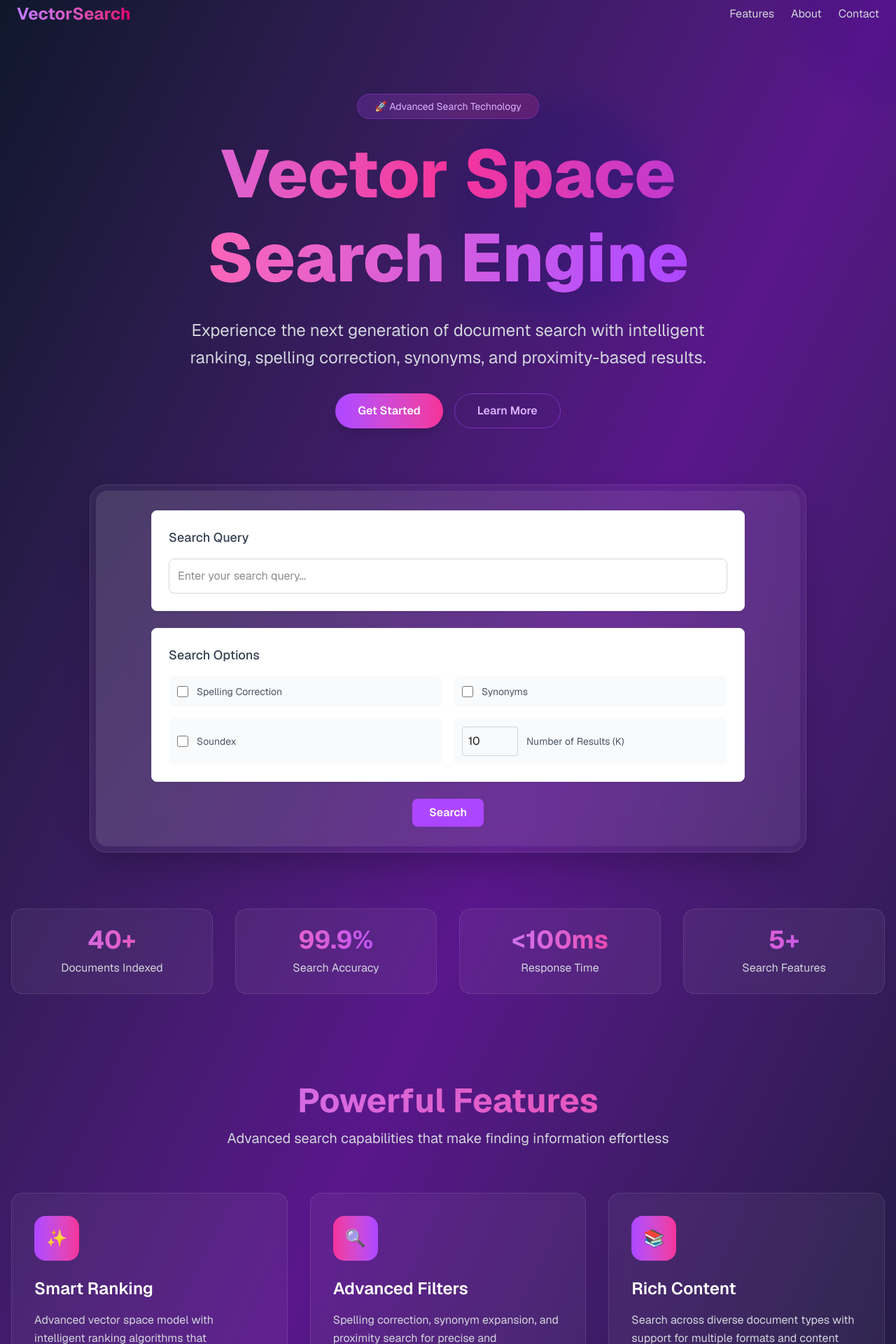
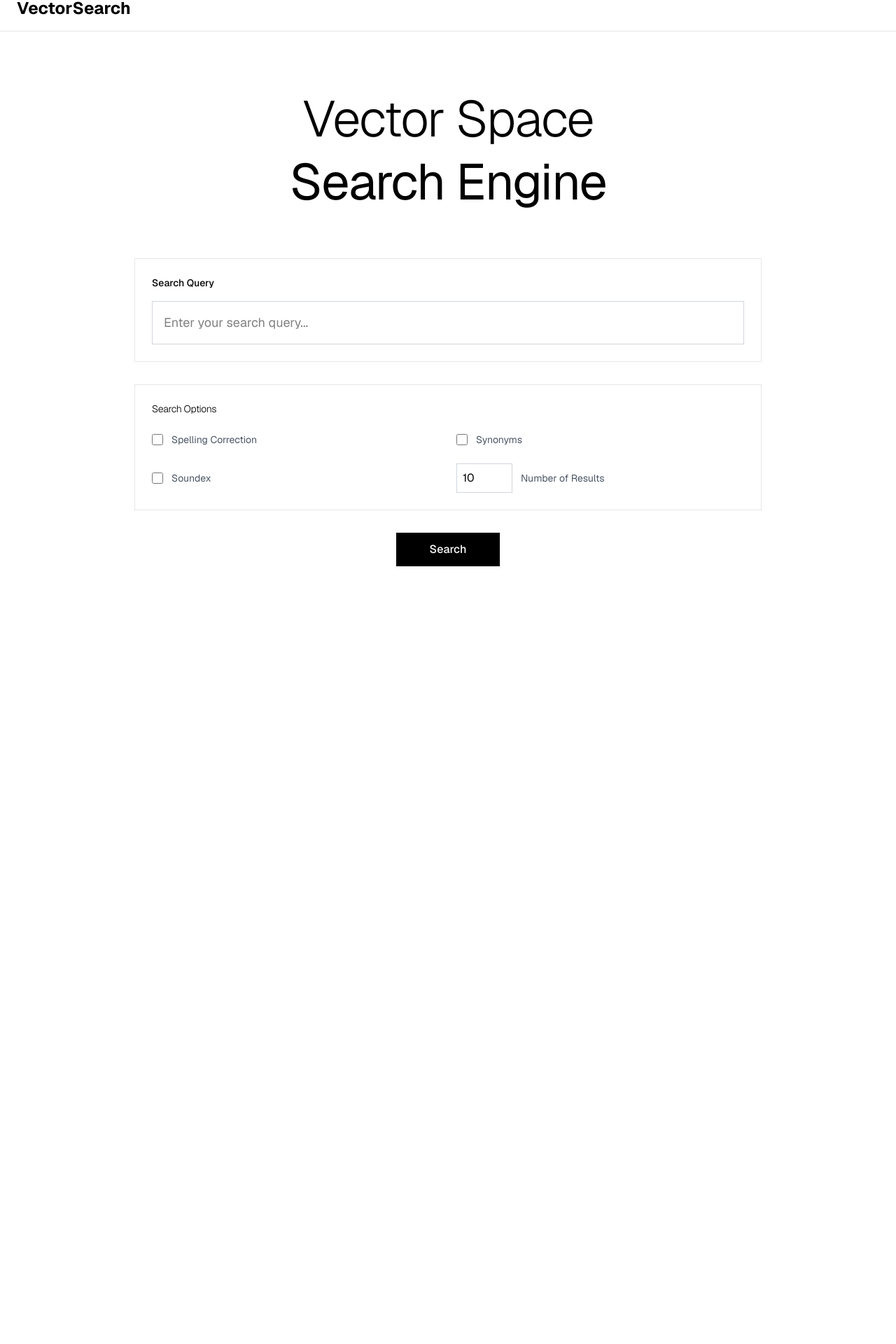
Before and after one commit to LalithChowdary/DBMS_pro, a Next.js app: page / in a window 1280 px wide. Shown: the part 20-1940 px from the top of the page at 70% size. After the commit the page ends 909 px from the top, so only its background shows below. Built offline with nearby package versions, Linux system fonts and the light colour scheme.

Commit message:
changed fronedn and added pagination"

```diff
--- a/app/components/Search.tsx
+++ b/app/components/Search.tsx
@@ -17,17 +17,21 @@ export default function Search() {
   const [results, setResults] = useState<SearchResult[]>([]);
   const [loading, setLoading] = useState(false);
   const [error, setError] = useState('');
+  const [currentPage, setCurrentPage] = useState(1);
+  const pageSize = 10;
 
   const handleSubmit = async (e: FormEvent) => {
     e.preventDefault();
     setLoading(true);
     setError('');
     setResults([]);
+    setCurrentPage(1);
 
     try {
       // Build query parameters for GET request
       const params = new URLSearchParams({
         q: query,
+        k: String(k),
         use_spelling_correction: useSpellingCorrection.toString(),
         use_synonyms: useSynonyms.toString(),
         use_soundex: useSoundex.toString()
@@ -41,10 +45,7 @@ export default function Search() {
       }
 
       const data = await response.json();
-
-      // Limit results to k if specified
-      const limitedResults = data.results.slice(0, k);
-      setResults(limitedResults);
+      setResults(data.results);
     } catch (err) {
       setError(err instanceof Error ? err.message : 'An error occurred');
     } finally {
@@ -53,12 +54,12 @@ export default function Search() {
   };
 
   return (
-    <div className="max-w-4xl mx-auto p-6">
-      <form onSubmit={handleSubmit} className="space-y-6">
+    <div className="max-w-4xl mx-auto">
+      <form onSubmit={handleSubmit} className="space-y-8">
         {/* Search Input */}
-        <div className="bg-white rounded-lg shadow-sm border border-gray-200 p-6">
+        <div className="border border-gray-200 p-6">
           <div className="flex flex-col space-y-4">
-            <label htmlFor="search" className="text-lg font-medium text-gray-700">
+            <label htmlFor="search" className="text-sm font-medium text-black">
               Search Query
             </label>
             <input
@@ -66,7 +67,7 @@ export default function Search() {
               type="text"
               value={query}
               onChange={(e) => setQuery(e.target.value)}
-              className="w-full p-3 border border-gray-300 rounded-lg focus:ring-2 focus:ring-purple-500 focus:border-purple-500"
+              className="w-full p-4 border border-gray-300 focus:border-black focus:outline-none text-lg"
               placeholder="Enter your search query..."
               required
             />
@@ -74,60 +75,60 @@ export default function Search() {
         </div>
 
         {/* Search Options */}
-        <div className="bg-white rounded-lg shadow-sm border border-gray-200 p-6">
-          <h3 className="text-lg font-medium text-gray-700 mb-4">Search Options</h3>
+        <div className="border border-gray-200 p-6">
+          <h3 className="text-sm font-medium text-black mb-6">Search Options</h3>
 
-          <div className="grid grid-cols-1 md:grid-cols-2 gap-4">
-            <div className="flex items-center space-x-3 bg-gray-50 rounded-lg p-3">
+          <div className="grid grid-cols-1 md:grid-cols-2 gap-6">
+            <div className="flex items-center space-x-3">
               <input
                 id="spelling-correction"
                 type="checkbox"
                 checked={useSpellingCorrection}
                 onChange={(e) => setUseSpellingCorrection(e.target.checked)}
-                className="w-4 h-4 text-purple-500 rounded focus:ring-purple-500"
+                className="w-4 h-4 border border-gray-300 focus:border-black"
               />
               <label htmlFor="spelling-correction" className="text-sm text-gray-600">
                 Spelling Correction
               </label>
             </div>
 
-            <div className="flex items-center space-x-3 bg-gray-50 rounded-lg p-3">
+            <div className="flex items-center space-x-3">
               <input
                 id="synonyms"
                 type="checkbox"
                 checked={useSynonyms}
                 onChange={(e) => setUseSynonyms(e.target.checked)}
-                className="w-4 h-4 text-purple-500 rounded focus:ring-purple-500"
+                className="w-4 h-4 border border-gray-300 focus:border-black"
               />
               <label htmlFor="synonyms" className="text-sm text-gray-600">
                 Synonyms
               </label>
             </div>
 
-            <div className="flex items-center space-x-3 bg-gray-50 rounded-lg p-3">
+            <div className="flex items-center space-x-3">
               <input
                 id="soundex"
                 type="checkbox"
                 checked={useSoundex}
                 onChange={(e) => setUseSoundex(e.target.checked)}
-                className="w-4 h-4 text-purple-500 rounded focus:ring-purple-500"
+                className="w-4 h-4 border border-gray-300 focus:border-black"
               />
               <label htmlFor="soundex" className="text-sm text-gray-600">
                 Soundex
               </label>
             </div>
 
-            <div className="flex items-center space-x-3 bg-gray-50 rounded-lg p-3">
+            <div className="flex items-center space-x-3">
               <input
                 type="number"
                 value={k}
                 onChange={(e) => setK(Number(e.target.value))}
-                className="w-20 p-2 border border-gray-300 rounded focus:ring-purple-500 focus:border-purple-500"
+                className="w-20 p-2 border border-gray-300 focus:border-black focus:outline-none"
                 min="1"
                 max="100"
               />
               <label className="text-sm text-gray-600">
-                Number of Results (K)
+                Number of Results
               </label>
             </div>
           </div>
@@ -138,7 +139,7 @@ export default function Search() {
           <button
             type="submit"
             disabled={loading}
-            className="bg-purple-500 hover:bg-purple-600 text-white font-semibold py-2 px-6 rounded-lg transition-colors duration-300 focus:outline-none focus:ring-2 focus:ring-purple-500/50 disabled:opacity-50"
+            className="bg-black hover:bg-gray-800 text-white font-medium py-3 px-12 transition-colors duration-300 focus:outline-none focus:ring-2 focus:ring-gray-500 disabled:opacity-50"
           >
             {loading ? (
               <span className="flex items-center space-x-2">
@@ -156,39 +157,61 @@ export default function Search() {
       </form>
 
       {error && (
-        <div className="mt-6 p-4 bg-red-50 border border-red-200 rounded-lg">
-          <p className="text-red-600">{error}</p>
+        <div className="mt-6 p-4 border border-gray-300 bg-gray-50">
+          <p className="text-black">{error}</p>
         </div>
       )}
 
       {results.length > 0 && (
-        <div className="mt-8">
-          <h2 className="text-2xl font-bold text-gray-800 mb-6">Search Results</h2>
+        <div className="mt-12">
+          <h2 className="text-2xl font-light text-black mb-8">Search Results</h2>
           <div className="space-y-4">
-            {results.map((result) => (
+            {results
+              .slice((currentPage - 1) * pageSize, currentPage * pageSize)
+              .map((result) => (
               <div
                 key={result.doc_id}
-                className="bg-white border border-gray-200 rounded-lg p-6 shadow-sm hover:shadow-md transition-shadow duration-300"
+                className="border border-gray-200 p-6 hover:border-black transition-colors duration-300"
               >
                 <div className="flex justify-between items-start">
                   <div>
                     <a
                       href={`/files/${result.filename}?q=${encodeURIComponent(query)}`}
-                      className="text-lg font-semibold text-purple-600 hover:text-purple-700 transition-colors duration-300"
+                      className="text-lg font-medium text-black hover:text-gray-600 transition-colors duration-300"
                     >
                       {result.filename.replace('.txt', '')}
                     </a>
                     <div className="mt-2 flex items-center space-x-2">
-                      <span className="text-sm text-gray-500">Relevance Score:</span>
-                      <div className="bg-purple-50 rounded px-2 py-1">
-                        <span className="text-purple-600 font-medium">{result.score.toFixed(4)}</span>
-                      </div>
+                      <span className="text-sm text-gray-500">Score:</span>
+                      <span className="text-sm text-black font-medium">{result.score.toFixed(4)}</span>
                     </div>
                   </div>
                 </div>
               </div>
             ))}
           </div>
+          {/* Pagination */}
+          <div className="mt-8 flex items-center justify-between">
+            <button
+              type="button"
+              onClick={() => setCurrentPage((p) => Math.max(1, p - 1))}
+              disabled={currentPage === 1}
+              className="px-4 py-2 border border-gray-300 text-black disabled:opacity-50"
+            >
+              Previous
+            </button>
+            <div className="text-sm text-gray-600">
+              Page {currentPage} of {Math.max(1, Math.ceil(results.length / pageSize))}
+            </div>
+            <button
+              type="button"
+              onClick={() => setCurrentPage((p) => Math.min(Math.ceil(results.length / pageSize), p + 1))}
+              disabled={currentPage >= Math.ceil(results.length / pageSize)}
+              className="px-4 py-2 border border-gray-300 text-black disabled:opacity-50"
+            >
+              Next
+            </button>
+          </div>
         </div>
       )}
     </div>
--- a/app/globals.css
+++ b/app/globals.css
@@ -2,7 +2,7 @@
 
 :root {
   --background: #ffffff;
-  --foreground: #171717;
+  --foreground: #000000;
 }
 
 @theme inline {
@@ -12,13 +12,6 @@
   --font-mono: var(--font-geist-mono);
 }
 
-@media (prefers-color-scheme: dark) {
-  :root {
-    --background: #0a0a0a;
-    --foreground: #ededed;
-  }
-}
-
 body {
   background: var(--background);
   color: var(--foreground);
@@ -26,114 +19,27 @@ body {
   overflow-x: hidden;
 }
 
-/* Custom animations */
-@keyframes float {
-  0%, 100% {
-    transform: translateY(0px);
-  }
-  50% {
-    transform: translateY(-20px);
-  }
-}
-
-@keyframes glow {
-  0%, 100% {
-    box-shadow: 0 0 20px rgba(147, 51, 234, 0.3);
-  }
-  50% {
-    box-shadow: 0 0 40px rgba(147, 51, 234, 0.6);
-  }
-}
-
-@keyframes slideInUp {
-  from {
-    opacity: 0;
-    transform: translateY(30px);
-  }
-  to {
-    opacity: 1;
-    transform: translateY(0);
-  }
-}
-
-@keyframes fadeInScale {
-  from {
-    opacity: 0;
-    transform: scale(0.9);
-  }
-  to {
-    opacity: 1;
-    transform: scale(1);
-  }
-}
-
-/* Custom utility classes */
-.animate-float {
-  animation: float 6s ease-in-out infinite;
-}
-
-.animate-glow {
-  animation: glow 2s ease-in-out infinite;
-}
-
-.animate-slide-in-up {
-  animation: slideInUp 0.6s ease-out;
-}
-
-.animate-fade-in-scale {
-  animation: fadeInScale 0.5s ease-out;
-}
-
 /* Smooth scrolling */
 html {
   scroll-behavior: smooth;
 }
 
-/* Custom scrollbar */
+/* Custom scrollbar - minimal black and white */
 ::-webkit-scrollbar {
-  width: 8px;
+  width: 6px;
 }
 
 ::-webkit-scrollbar-track {
-  background: rgba(0, 0, 0, 0.1);
+  background: #f5f5f5;
 }
 
 ::-webkit-scrollbar-thumb {
-  background: linear-gradient(45deg, #8b5cf6, #ec4899);
-  border-radius: 4px;
+  background: #000000;
+  border-radius: 3px;
 }
 
 ::-webkit-scrollbar-thumb:hover {
-  background: linear-gradient(45deg, #7c3aed, #db2777);
-}
-
-/* Glass morphism effect */
-.glass {
-  background: rgba(255, 255, 255, 0.1);
-  backdrop-filter: blur(10px);
-  border: 1px solid rgba(255, 255, 255, 0.2);
-}
-
-/* Gradient text */
-.gradient-text {
-  background: linear-gradient(45deg, #8b5cf6, #ec4899, #06b6d4);
-  background-size: 200% 200%;
-  -webkit-background-clip: text;
-  -webkit-text-fill-color: transparent;
-  background-clip: text;
-  animation: gradient-shift 3s ease infinite;
-}
-
-@keyframes gradient-shift {
-  0% {
-    background-position: 0% 50%;
-  }
-  50% {
-    background-position: 100% 50%;
-  }
-  100% {
-    background-position: 0% 50%;
-  }
+  background: #333333;
 }
 
 /* Responsive improvements */
@@ -143,21 +49,71 @@ html {
     padding-right: 1rem;
   }
 
-  .text-6xl {
-    font-size: 3rem;
+  .text-5xl {
+    font-size: 2.5rem;
   }
 
-  .text-8xl {
-    font-size: 4rem;
+  .text-7xl {
+    font-size: 3.5rem;
   }
 }
 
-/* Focus styles for accessibility */
+/* Focus styles for accessibility - black and white theme */
 button:focus,
 input:focus,
 textarea:focus {
-  outline: 2px solid #8b5cf6;
+  outline: 2px solid #000000;
   outline-offset: 2px;
+}
+
+/* Minimal animations */
+@keyframes fadeIn {
+  from {
+    opacity: 0;
+  }
+  to {
+    opacity: 1;
+  }
+}
+
+.animate-fade-in {
+  animation: fadeIn 0.3s ease-out;
+}
+
+/* Clean typography */
+h1, h2, h3, h4, h5, h6 {
+  font-weight: 300;
+  letter-spacing: -0.025em;
+}
+
+/* Minimal button styles */
+button {
+  transition: all 0.2s ease;
+}
+
+button:hover {
+  transform: translateY(-1px);
+}
+
+/* Clean input styles */
+input[type="text"],
+input[type="number"] {
+  transition: border-color 0.2s ease;
+}
+
+input[type="text"]:focus,
+input[type="number"]:focus {
+  border-color: #000000;
+}
+
+/* Checkbox styles */
+input[type="checkbox"] {
+  accent-color: #000000;
+}
+
+/* Link styles */
+a {
+  transition: color 0.2s ease;
 }
 
 /* Loading animation */
--- a/app/page.tsx
+++ b/app/page.tsx
@@ -2,166 +2,39 @@ import Search from './components/Search';
 
 export default function Home() {
   return (
-    <main className="min-h-screen bg-gradient-to-br from-slate-900 via-purple-900 to-slate-900 relative overflow-hidden">
-      {/* Animated Background Elements */}
-      <div className="absolute inset-0 overflow-hidden">
-        <div className="absolute -top-40 -right-40 w-80 h-80 bg-purple-500 rounded-full mix-blend-multiply filter blur-xl opacity-20 animate-pulse"></div>
-        <div className="absolute -bottom-40 -left-40 w-80 h-80 bg-pink-500 rounded-full mix-blend-multiply filter blur-xl opacity-20 animate-pulse delay-1000"></div>
-        <div className="absolute top-40 left-1/2 w-80 h-80 bg-blue-500 rounded-full mix-blend-multiply filter blur-xl opacity-20 animate-pulse delay-2000"></div>
-      </div>
-
+    <main className="min-h-screen bg-white">
       {/* Navigation */}
-      <nav className="relative z-10 p-6">
-        <div className="container mx-auto flex justify-between items-center">
-          <div className="text-2xl font-bold text-white">
-            <span className="bg-gradient-to-r from-purple-400 to-pink-600 bg-clip-text text-transparent">
+      <nav className="border-b border-gray-200 bg-white">
+        <div className="container mx-auto px-6 py-4">
+          <div className="flex justify-between items-center">
+            <div className="text-2xl font-bold text-black">
               VectorSearch
-            </span>
-          </div>
-          <div className="hidden md:flex space-x-6">
-            <a href="#features" className="text-gray-300 hover:text-white transition-colors">Features</a>
-            <a href="#about" className="text-gray-300 hover:text-white transition-colors">About</a>
-            <a href="#contact" className="text-gray-300 hover:text-white transition-colors">Contact</a>
+            </div>
+			{/* Removed nav links for a minimal header */}
           </div>
         </div>
       </nav>
 
       {/* Hero Section */}
-      <div className="relative z-10 container mx-auto px-4 py-20">
-        <div className="text-center mb-20">
-          <div className="inline-block mb-6">
-            <span className="bg-gradient-to-r from-purple-500/20 to-pink-500/20 backdrop-blur-sm border border-purple-500/30 rounded-full px-6 py-2 text-sm text-purple-300">
-              🚀 Advanced Search Technology
-            </span>
-          </div>
-          <h1 className="text-6xl md:text-8xl font-extrabold text-transparent bg-clip-text bg-gradient-to-r from-purple-400 via-pink-500 to-purple-600 mb-6 leading-tight">
+      <div className="container mx-auto px-6 py-20">
+        <div className="text-center mb-16">
+          <h1 className="text-5xl md:text-7xl font-light text-black mb-6 leading-tight">
             Vector Space
             <br />
-            <span className="bg-gradient-to-r from-pink-400 to-purple-500 bg-clip-text text-transparent">
-              Search Engine
-            </span>
+            <span className="font-normal">Search Engine</span>
           </h1>
-          <p className="text-xl md:text-2xl text-gray-300 max-w-3xl mx-auto leading-relaxed">
-            Experience the next generation of document search with intelligent ranking,
-            spelling correction, synonyms, and proximity-based results.
-          </p>
-          <div className="mt-8 flex flex-col sm:flex-row gap-4 justify-center">
-            <button className="bg-gradient-to-r from-purple-500 to-pink-500 hover:from-purple-600 hover:to-pink-600 text-white font-semibold py-3 px-8 rounded-full transition-all duration-300 transform hover:scale-105 shadow-lg">
-              Get Started
-            </button>
-            <button className="border border-purple-500/50 text-purple-300 hover:bg-purple-500/10 font-semibold py-3 px-8 rounded-full transition-all duration-300 backdrop-blur-sm">
-              Learn More
-            </button>
-          </div>
+			{/* Removed subtitle for a cleaner hero */}
         </div>
 
         {/* Search Component Container */}
-        <div className="max-w-5xl mx-auto backdrop-blur-xl bg-white/5 rounded-3xl shadow-2xl border border-white/10 p-2">
-          <div className="bg-gradient-to-r from-white/10 to-white/5 rounded-2xl p-1">
-            <Search />
-          </div>
+        <div className="max-w-4xl mx-auto">
+          <Search />
         </div>
 
-        {/* Stats Section */}
-        <div className="grid grid-cols-1 md:grid-cols-4 gap-8 mt-20 text-center">
-          <div className="p-6 rounded-2xl bg-white/5 backdrop-blur-sm border border-white/10 hover:bg-white/10 transition-all duration-300">
-            <div className="text-4xl font-bold text-transparent bg-clip-text bg-gradient-to-r from-purple-400 to-pink-500 mb-2">
-              40+
-            </div>
-            <div className="text-gray-300">Documents Indexed</div>
-          </div>
-          <div className="p-6 rounded-2xl bg-white/5 backdrop-blur-sm border border-white/10 hover:bg-white/10 transition-all duration-300">
-            <div className="text-4xl font-bold text-transparent bg-clip-text bg-gradient-to-r from-pink-400 to-purple-500 mb-2">
-              99.9%
-            </div>
-            <div className="text-gray-300">Search Accuracy</div>
-          </div>
-          <div className="p-6 rounded-2xl bg-white/5 backdrop-blur-sm border border-white/10 hover:bg-white/10 transition-all duration-300">
-            <div className="text-4xl font-bold text-transparent bg-clip-text bg-gradient-to-r from-purple-400 to-pink-500 mb-2">
-              &lt;100ms
-            </div>
-            <div className="text-gray-300">Response Time</div>
-          </div>
-          <div className="p-6 rounded-2xl bg-white/5 backdrop-blur-sm border border-white/10 hover:bg-white/10 transition-all duration-300">
-            <div className="text-4xl font-bold text-transparent bg-clip-text bg-gradient-to-r from-pink-400 to-purple-500 mb-2">
-              5+
-            </div>
-            <div className="text-gray-300">Search Features</div>
-          </div>
-        </div>
-
-        {/* Features Section */}
-        <div id="features" className="mt-32">
-          <div className="text-center mb-16">
-            <h2 className="text-4xl md:text-5xl font-bold text-transparent bg-clip-text bg-gradient-to-r from-purple-400 to-pink-500 mb-4">
-              Powerful Features
-            </h2>
-            <p className="text-xl text-gray-300 max-w-2xl mx-auto">
-              Advanced search capabilities that make finding information effortless
-            </p>
-          </div>
-
-          <div className="grid grid-cols-1 md:grid-cols-3 gap-8">
-            <div className="group p-8 rounded-2xl bg-white/5 backdrop-blur-sm border border-white/10 hover:bg-white/10 transition-all duration-300 hover:scale-105">
-              <div className="w-16 h-16 bg-gradient-to-r from-purple-500 to-pink-500 rounded-2xl flex items-center justify-center mb-6 group-hover:scale-110 transition-transform duration-300">
-                <span className="text-2xl">✨</span>
-              </div>
-              <h3 className="text-2xl font-semibold text-white mb-4">Smart Ranking</h3>
-              <p className="text-gray-300 leading-relaxed">
-                Advanced vector space model with intelligent ranking algorithms that understand context and relevance.
-              </p>
-            </div>
-
-            <div className="group p-8 rounded-2xl bg-white/5 backdrop-blur-sm border border-white/10 hover:bg-white/10 transition-all duration-300 hover:scale-105">
-              <div className="w-16 h-16 bg-gradient-to-r from-pink-500 to-purple-500 rounded-2xl flex items-center justify-center mb-6 group-hover:scale-110 transition-transform duration-300">
-                <span className="text-2xl">🔍</span>
-              </div>
-              <h3 className="text-2xl font-semibold text-white mb-4">Advanced Filters</h3>
-              <p className="text-gray-300 leading-relaxed">
-                Spelling correction, synonym expansion, and proximity search for precise and comprehensive results.
-              </p>
-            </div>
-
-            <div className="group p-8 rounded-2xl bg-white/5 backdrop-blur-sm border border-white/10 hover:bg-white/10 transition-all duration-300 hover:scale-105">
-              <div className="w-16 h-16 bg-gradient-to-r from-purple-500 to-pink-500 rounded-2xl flex items-center justify-center mb-6 group-hover:scale-110 transition-transform duration-300">
-                <span className="text-2xl">📚</span>
-              </div>
-              <h3 className="text-2xl font-semibold text-white mb-4">Rich Content</h3>
-              <p className="text-gray-300 leading-relaxed">
-                Search across diverse document types with support for multiple formats and content structures.
-              </p>
-            </div>
-          </div>
-        </div>
-
-        {/* CTA Section */}
-        <div className="mt-32 text-center">
-          <div className="max-w-4xl mx-auto p-12 rounded-3xl bg-gradient-to-r from-purple-500/20 to-pink-500/20 backdrop-blur-xl border border-white/20">
-            <h2 className="text-4xl md:text-5xl font-bold text-white mb-6">
-              Ready to Experience
-              <br />
-              <span className="bg-gradient-to-r from-purple-400 to-pink-500 bg-clip-text text-transparent">
-                Next-Gen Search?
-              </span>
-            </h2>
-            <p className="text-xl text-gray-300 mb-8 max-w-2xl mx-auto">
-              Join thousands of users who have revolutionized their document search experience.
-            </p>
-            <button className="bg-gradient-to-r from-purple-500 to-pink-500 hover:from-purple-600 hover:to-pink-600 text-white font-semibold py-4 px-12 rounded-full transition-all duration-300 transform hover:scale-105 shadow-lg text-lg">
-              Start Searching Now
-            </button>
-          </div>
-        </div>
+		{/* Removed stats and features sections for a cleaner minimal layout */}
       </div>
 
-      {/* Footer */}
-      <footer className="relative z-10 border-t border-white/10 mt-20">
-        <div className="container mx-auto px-4 py-12">
-          <div className="text-center text-gray-400">
-            <p>&copy; 2024 VectorSearch. Built with Next.js and advanced search algorithms.</p>
-          </div>
-        </div>
-      </footer>
+		{/* Footer removed for minimal layout */}
     </main>
   );
 }
```
